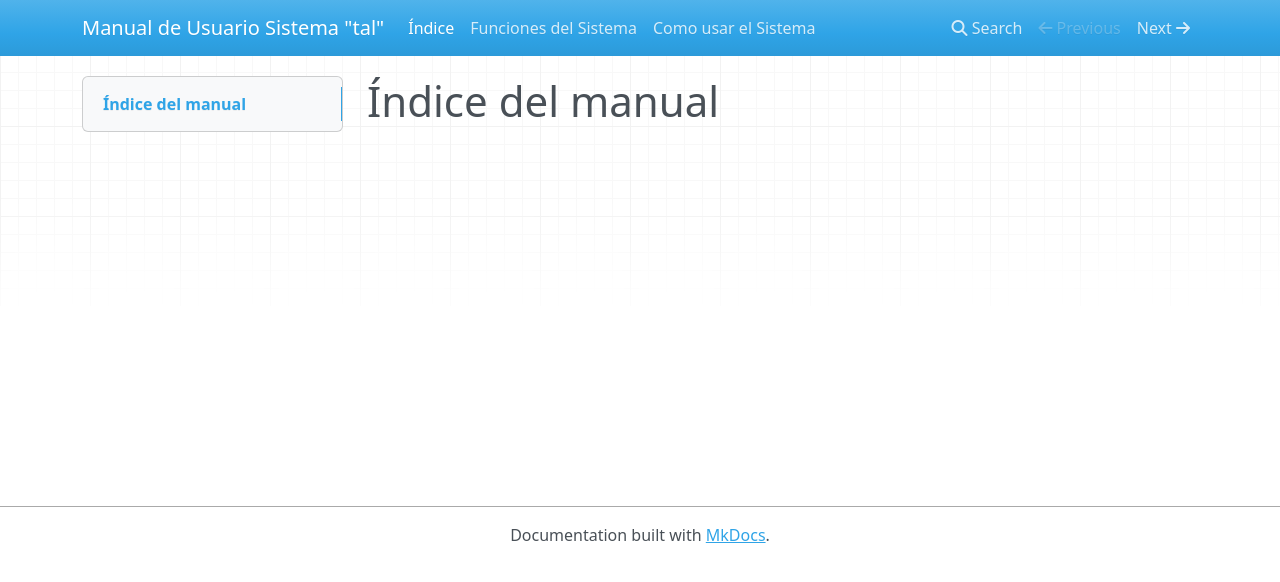
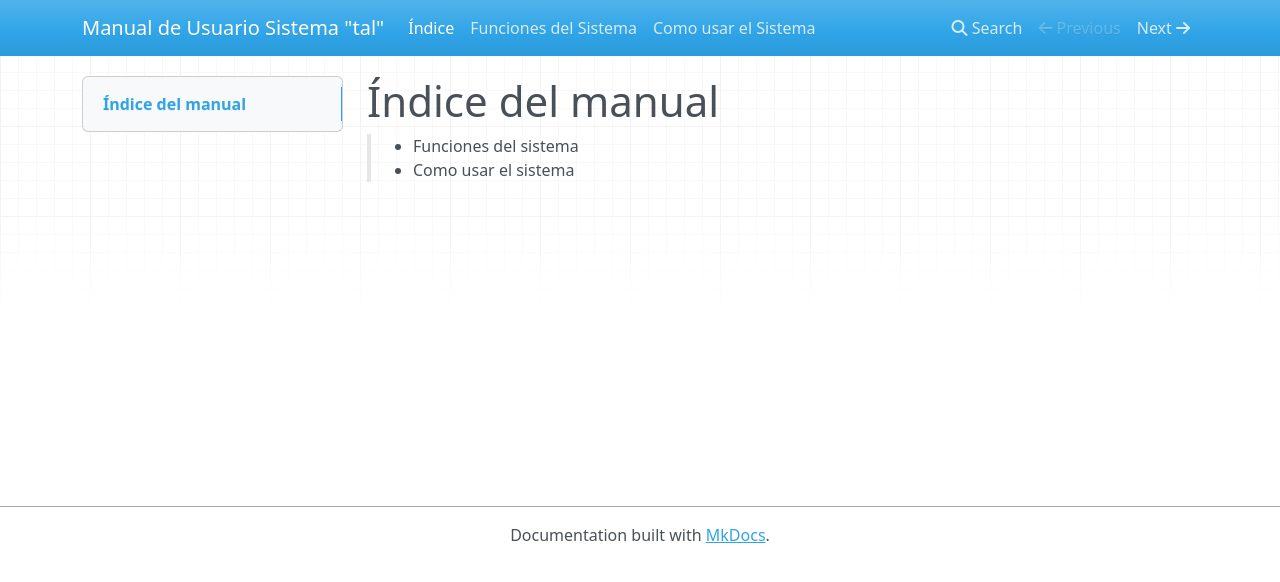
Before and after one commit to HeavyRain350/manual1, an MkDocs documentation site: the page built from docs/index.md, in a window 1280 px wide. Shown: the top 582 px of the page. Built offline with MkDocs 1.6.1, drawn with Linux system fonts in a browser that asks for light colours; nearby versions of some CDN libraries; old or Windows-style settings are respelled for this version of MkDocs.

Commit message:
archivo .md de como usar el sistema y actualizacion del archivo de configuracion yml

```diff
--- a/docs/index.md
+++ b/docs/index.md
@@ -1 +1,4 @@
 # Índice del manual
+
+> - Funciones del sistema
+> - Como usar el sistema
```
